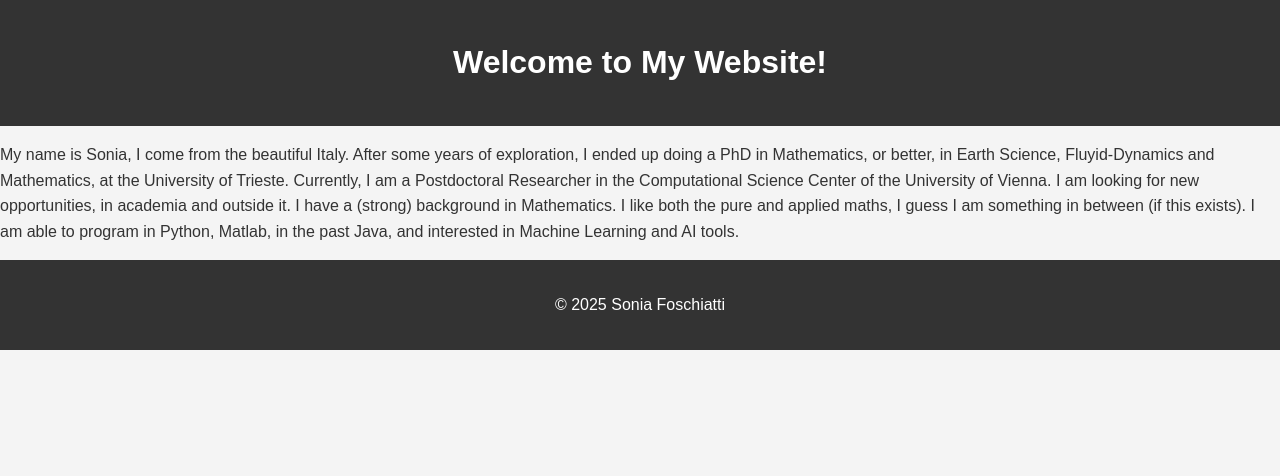
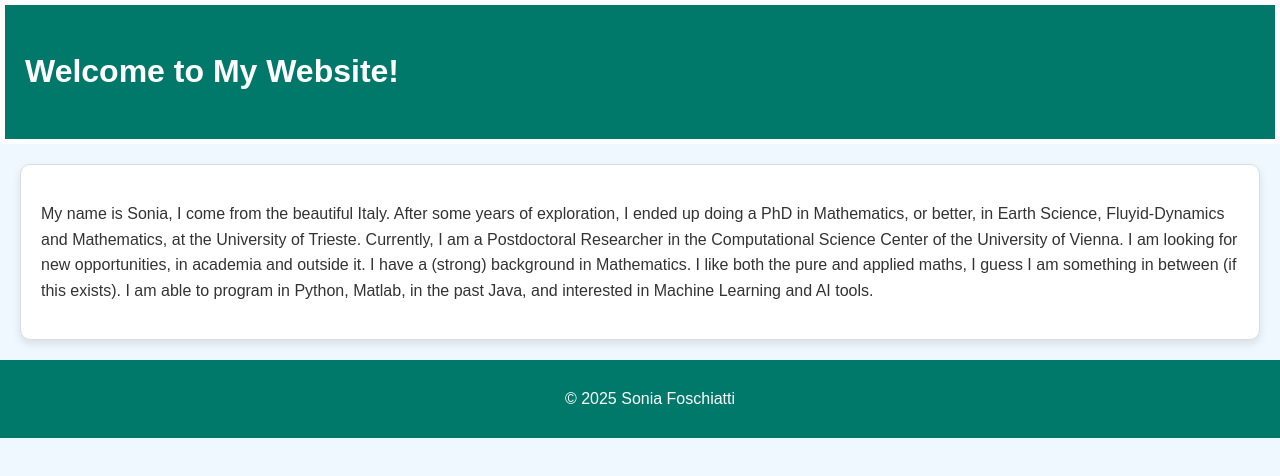
Before and after one commit to fosky1/fosky1.github.io, a plain HTML site: page index.html in a window 1280 px wide. Drawn offline with Linux system fonts and the light colour scheme.

Commit message:
changes at the webpage

```diff
--- a/style.css
+++ b/style.css
@@ -1,20 +1,42 @@
 body {
-    font-family: Arial, sans-serif;
-    line-height: 1.6;
-    margin: 0;
-    padding: 0;
-    background-color: #f4f4f4;
-    color: #333;
+            line-height: 1.6;
+            margin: 0;
+            padding: 0;
+            font-family: Arial, sans-serif;
+            background-color: #f0f8ff; /* Light blue background */
+            color: #333; /* Dark gray text */
+        }
+header {
+            border: 5px solid #ffffff; /* White background inside the border */
+            padding: 20px;
+            color: white;
+            background-color: #00796b; /* Turquoise */
 }
-header {
-    background: #333;
-    color: #fff;
-    padding: 1rem 0;
-    text-align: center;
+/* Main content styles */
+main {
+    margin: 20px;
+    padding: 20px;
+    background-color: #ffffff; /* White background */
+    border: 1px solid #ddd; /* Light gray border */
+    border-radius: 10px; /* Rounded corners */
+    box-shadow: 0 4px 8px rgba(0, 0, 0, 0.1); /* Subtle shadow */
 }
 footer {
     text-align: center;
-    padding: 1rem 0;
-    background: #333;
-    color: #fff;
+    padding: 10px;
+    background-color: #00796b; /* Turquoise */
+    color: white;
+    position: relative;
+    bottom: 0;
+    width: 100%;
 }
+/* Link styles */
+a {
+    color: #00796b; /* Turquoise links */
+    text-decoration: none;
+}
+
+a:hover {
+    color: #004d40; /* Darker turquoise on hover */
+    text-decoration: underline;
+}
```
